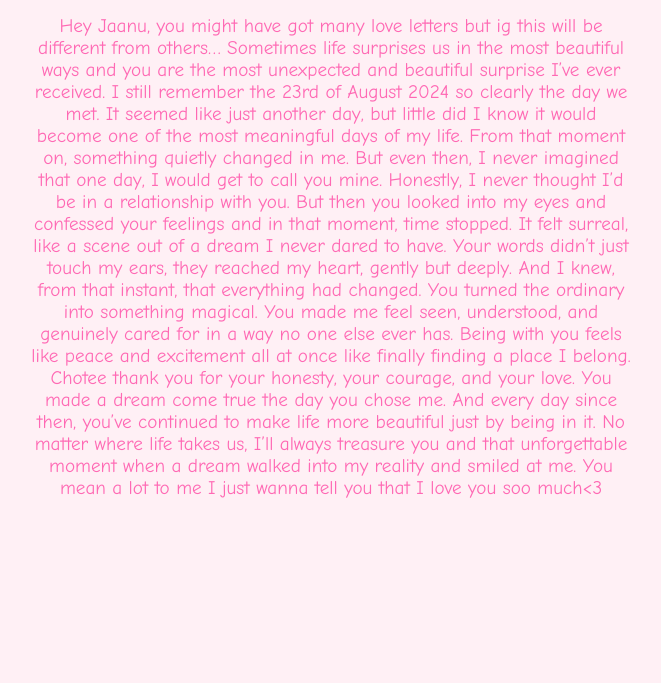
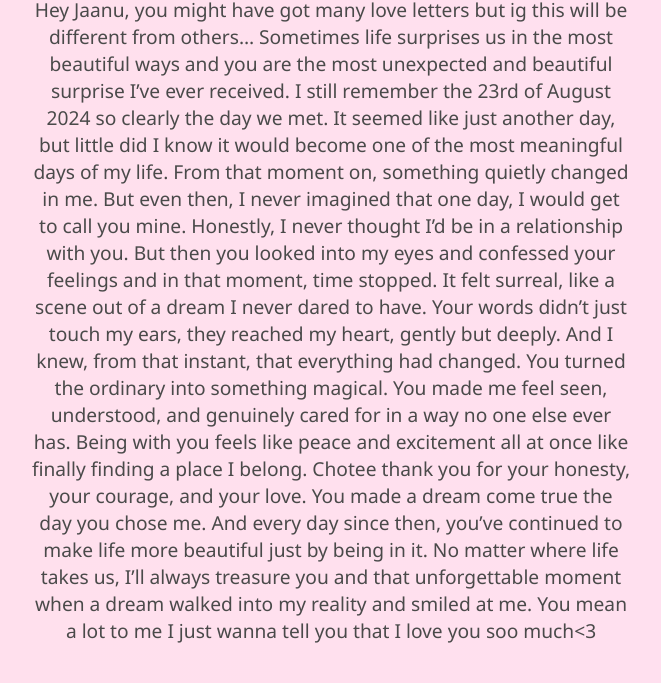
Before and after one commit to Jayanth12-max/afreen, a plain HTML site: page index.html in a window 1280 px wide. Shown: the part 125-808 px from the top of the page, without its empty margins (309-970 px from the left). Drawn offline with Linux system fonts and the light colour scheme; a script that the page names is missing.

Commit message:
Update style.css

```diff
--- a/style.css
+++ b/style.css
@@ -1,9 +1,10 @@
 body {
-  background: #fff0f5;
-  font-family: 'Comic Sans MS', cursive;
+  background: linear-gradient(to right, #ffe0ec, #ffe0f0);
+  font-family: 'Segoe UI', cursive, sans-serif;
+  color: #4a4a4a;
   text-align: center;
-  padding: 20px;
-  color: #ff69b4;
+  margin: 0;
+  padding: 0;
 }
 
 h1 {
```
